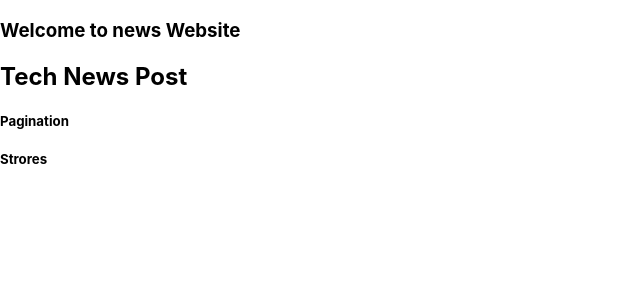
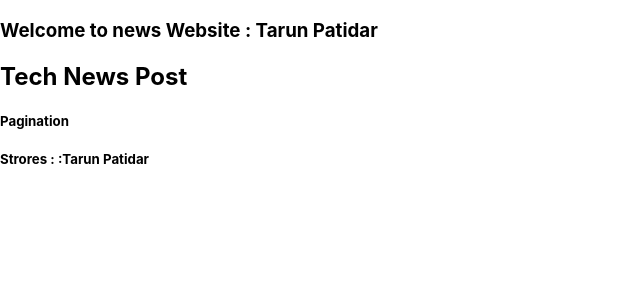
Before and after one commit to TarunPatidar04/techNews, a React (Create React App) app: page / in a window 1280 px wide. Shown: the top 300 px of the page, without its empty margins (0-640 px from the left). Built offline with nearby package versions, Linux system fonts and the light colour scheme; no server answers.

Commit message:
using Context API, useContext and Custom hooks

```diff
--- a/src/App.js
+++ b/src/App.js
@@ -2,11 +2,13 @@ import React from "react";
 import Stories from "./Components/Stories";
 import Pagination from "./Components/Pagination";
 import Search from "./Components/Search";
+import { useGlobalContext } from "./Components/Context";
 
 const App = () => {
+  const data = useGlobalContext();
   return (
     <div>
-      <h3>Welcome to news Website</h3>
+      <h3>Welcome to news Website : {data}</h3>
       <Search />
       <Pagination />
       <Stories />
--- /dev/null
+++ b/src/Components/Context.js
@@ -0,0 +1,22 @@
+import React, { useContext } from "react";
+
+//1 context creation✅
+const AppContext = React.createContext();
+
+//2  create a provider function ✅
+const AppProvider = ({ children }) => {
+  return (
+    <AppContext.Provider value={"Tarun Patidar"}>
+      {children}
+    </AppContext.Provider>
+  );
+};
+
+//customm hook
+const useGlobalContext = () => {
+  return useContext(AppContext);
+};
+
+export { AppContext, AppProvider, useGlobalContext };
+//3 consumer lengthy remove ❌ replace to useContext hook ✅
+//3 useContext hook
--- a/src/Components/Stories.js
+++ b/src/Components/Stories.js
@@ -1,9 +1,12 @@
 import React from 'react'
+import { useGlobalContext } from "./Context";
+
 
 const Stories = () => {
+  const data=useGlobalContext()
   return (
     <div>
-      <h5>Strores</h5>
+      <h5>Strores : :{data}</h5>
     </div>
   )
 }
```
Also changed, not shown: src/index.js (+9 -9 lines).
